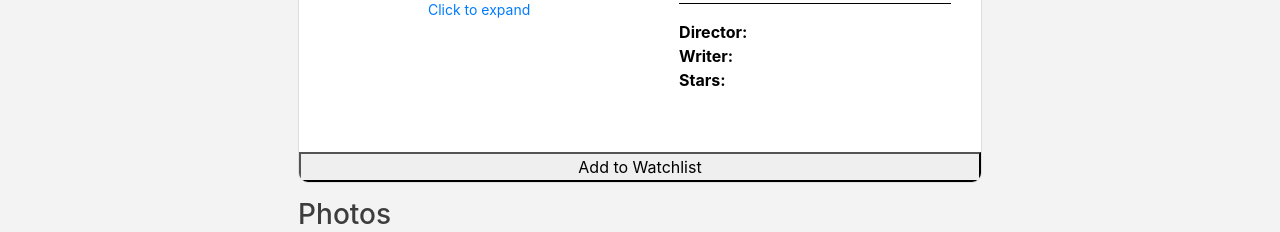
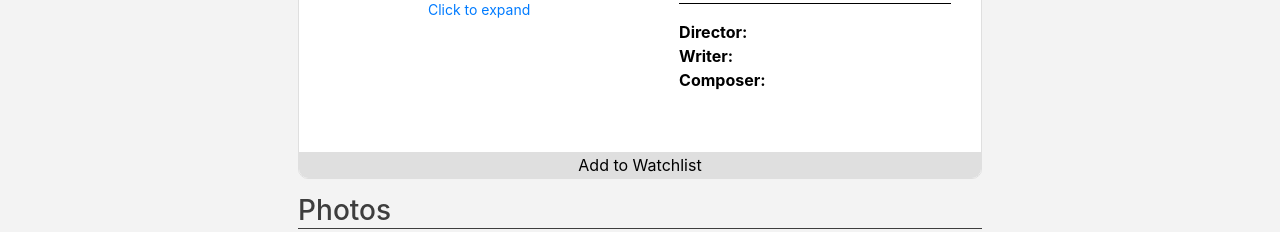
Before and after one commit to henr0t/dcdb, a React (Create React App) app in the folder dcdb/: page /movie/1 in a window 1280 px wide. Shown: the part 303-535 px from the top of the page. Built offline with nearby package versions, Linux system fonts and the light colour scheme; no server answers.

Commit message:
get Crew information for MovieDetails component

```diff
--- a/dcdb/src/components/MovieCast.css
+++ b/dcdb/src/components/MovieCast.css
@@ -65,3 +65,7 @@
 .show-more-button:hover {
   background-color: #dfdfdf;
 }
+
+.show-more-button:focus {
+  outline: none;
+}
--- a/dcdb/src/components/MovieDetails.css
+++ b/dcdb/src/components/MovieDetails.css
@@ -22,3 +22,14 @@
 hr.title {
   border-top: 1px solid #000000;
 }
+
+.add-to-watchlist {
+  background-color: #dfdfdf;
+  width: 100%;
+  border: none;
+}
+
+.add-to-watchlist:focus {
+  background-color: #78a44f;
+  outline: none;
+}
--- a/dcdb/src/components/MovieDetails.js
+++ b/dcdb/src/components/MovieDetails.js
@@ -1,7 +1,7 @@
 import "./MovieDetails.css";
 import React from "react";
 
-const MovieDetails = (props) => {
+const MovieDetails = ({ movies, crew }) => {
   const {
     original_title,
     release_date,
@@ -12,13 +12,32 @@ const MovieDetails = (props) => {
     genres,
     budget,
     revenue,
-  } = props.children;
+  } = movies;
 
   if (release_date != null && genres != null) {
     var release_year = release_date.substring(0, 4);
     var genreList = genres.map((genre) => {
       return " | " + genre.name;
     });
+  }
+
+  function filterCrew(isExact, job, department) {
+    var printCrew = crew
+      .filter((crew) =>
+        isExact
+          ? crew.job === job
+          : crew.job.includes(job) && crew.department.includes(department)
+      )
+      .map((crewMember) => {
+        return crewMember.name + " (" + crewMember.job + ")";
+      });
+
+    var printCrewFix = printCrew.map((item) => {
+      if (printCrew.indexOf(item) !== printCrew.length - 1) {
+        return printCrew[printCrew.indexOf(item)].concat(", ");
+      } else return item;
+    });
+    return printCrewFix;
   }
 
   return (
@@ -52,14 +71,14 @@ const MovieDetails = (props) => {
             </h3>
             <hr className="title" />
             <p>{overview}</p>
-            <b>Director:</b>
+            <b>Director:</b> {filterCrew(true, "Director", "Directing")}
             <br />
-            <b>Writer:</b>
+            <b>Writer:</b> {filterCrew(false, "", "Writing")}
             <br />
-            <b>Stars:</b>
+            <b>Composer:</b> {filterCrew(false, "Original Music Composer", "")}
           </div>
         </div>
-        <button>Add to Watchlist</button>
+        <button className="add-to-watchlist">Add to Watchlist</button>
       </div>
     </div>
   );
--- a/dcdb/src/pages/Movie.js
+++ b/dcdb/src/pages/Movie.js
@@ -37,7 +37,7 @@ class Movie extends React.Component {
   render() {
     return (
       <div>
-        <MovieDetails>{this.state.movie}</MovieDetails>
+        <MovieDetails movies={this.state.movie} crew={this.state.crew} />
         <h3 className="underline-header">Photos</h3>
         <MovieMedia>{this.state.media}</MovieMedia>
         <h3 className="underline-header">Cast </h3>
```
